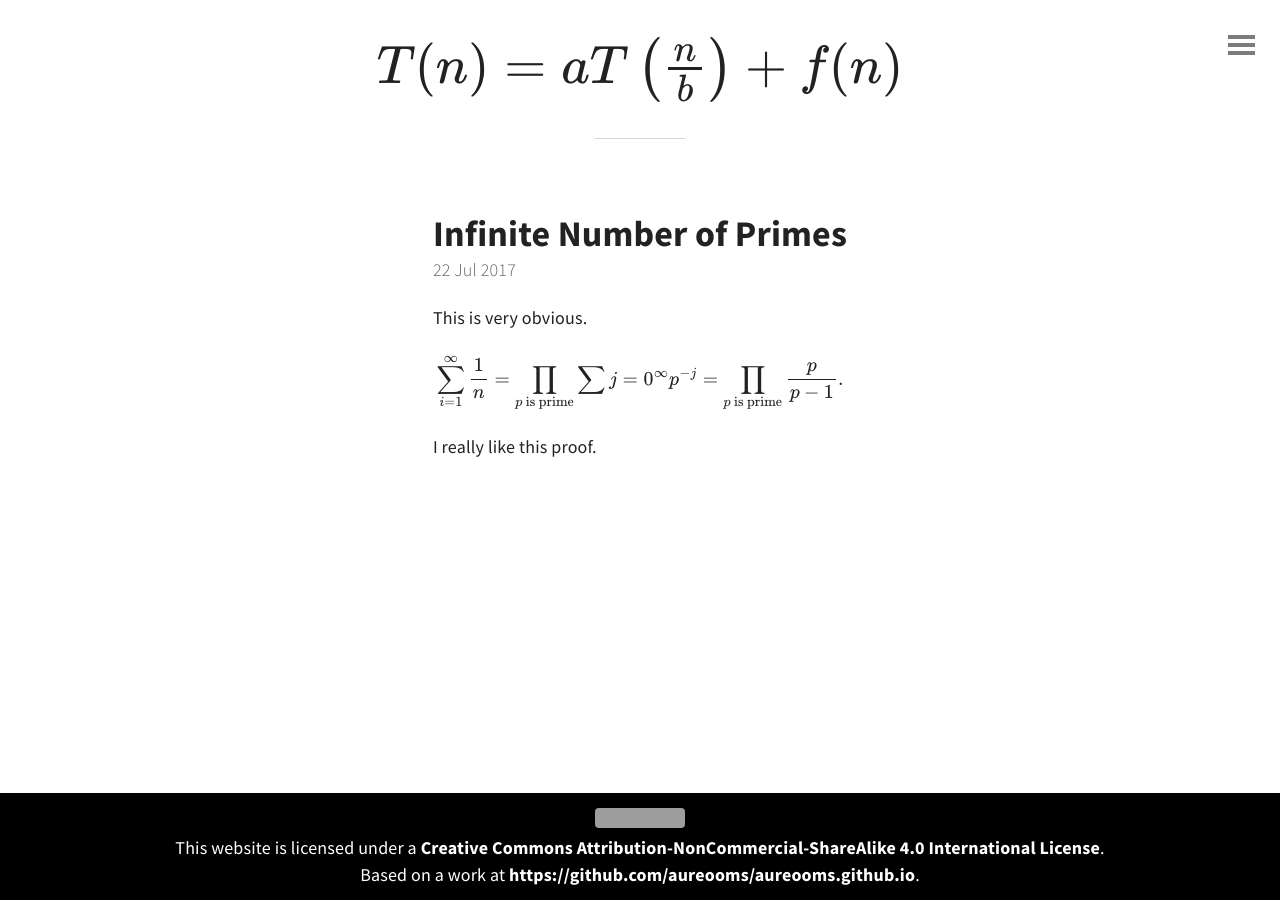
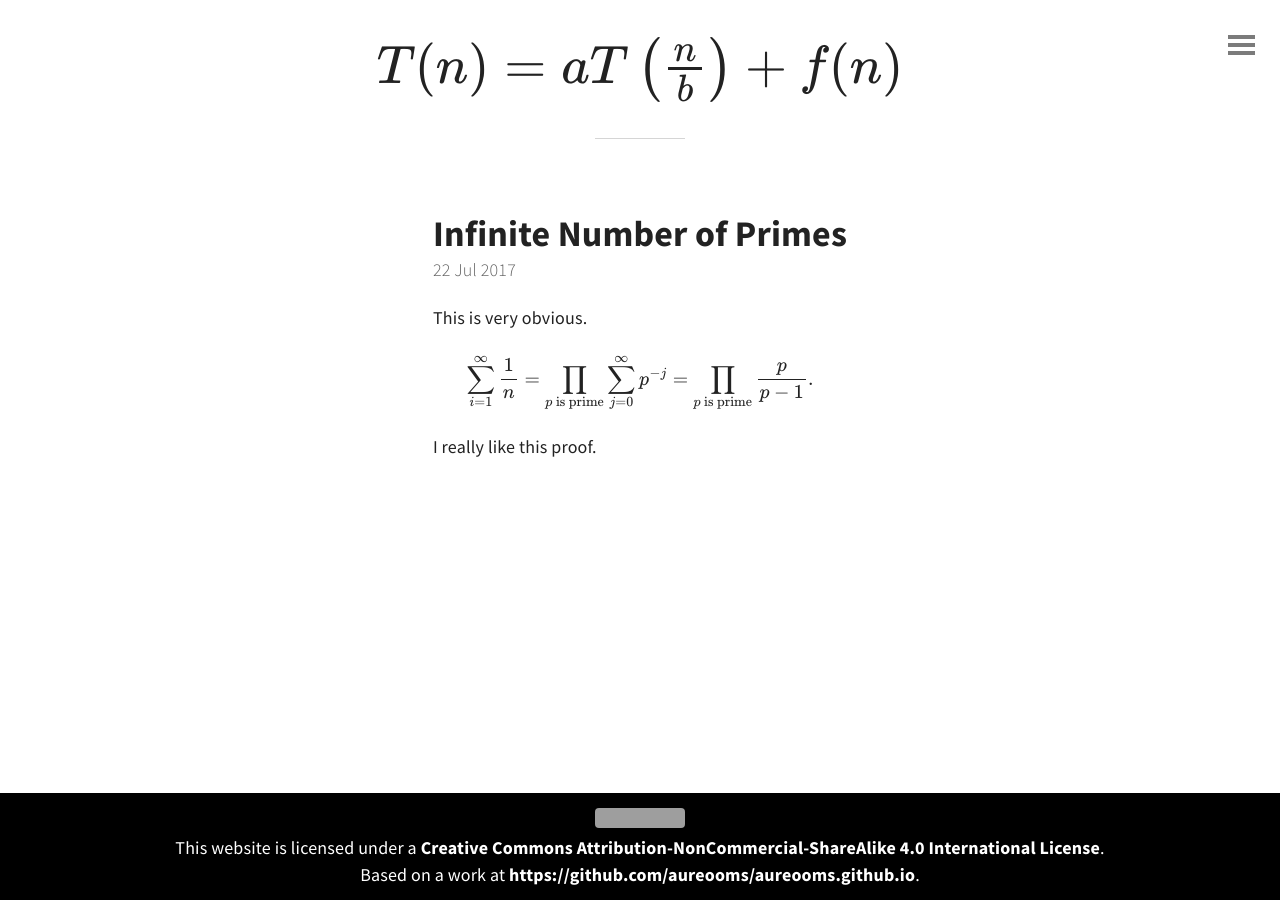
Before and after one commit to aureooms/aureooms.github.io, a Jekyll site: the page built from _posts/2017-07-22-infinite-number-of-primes.md, in a window 1280 px wide. Built offline with Jekyll 4.4.1, drawn with Linux system fonts in a browser that asks for light colours; formulas are drawn with MathJax 3; grey boxes are pictures that could not be loaded.

Commit message:
more typos

```diff
--- a/_posts/2017-07-22-infinite-number-of-primes.md
+++ b/_posts/2017-07-22-infinite-number-of-primes.md
@@ -6,7 +6,7 @@ This is very obvious.
 
 \\[
   \\sum_{i = 1}^{\\infty} \\frac{1}{n}
-= \\prod_{p~\\text{is prime}} \\sum{j=0}^{\\infty} p^{-j}
+= \\prod_{p~\\text{is prime}} \\sum_{j=0}^{\\infty} p^{-j}
 = \\prod_{p~\\text{is prime}} \\frac{p}{p-1}.
 \\]
 
```
